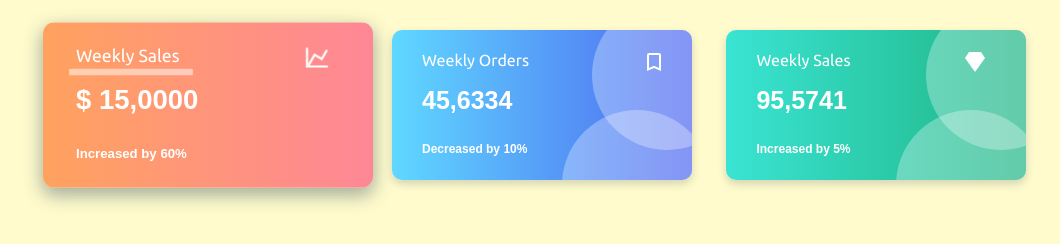
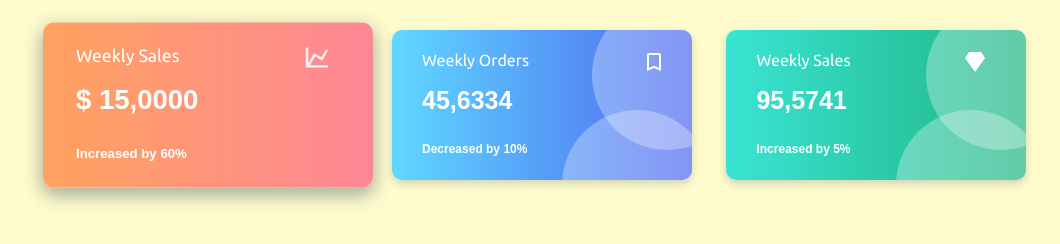
Before and after one commit to Sabjeslav/CardTask, a plain HTML site: page index.html in a window 1280 px wide. In both pictures the pointer is over the element 305 px from the left and 105 px from the top of the page. Shown: the whole page, without its empty margins (98-1158 px from the left). Drawn offline with Linux system fonts and the light colour scheme.

Commit message:
Animation update

```diff
--- a/assets/css/style.css
+++ b/assets/css/style.css
@@ -56,9 +56,8 @@ body {
 }
 
 .card-container:hover::before {
-  transform:  translateX(-130%) scaleY(0.04) scaleX(.75);
+  transform:  translateY(-130%);
   background-color: rgba(255, 255, 255, 0.5);
-  border-radius: 5px ;
 }
 
 .card-container:hover::after{
```
